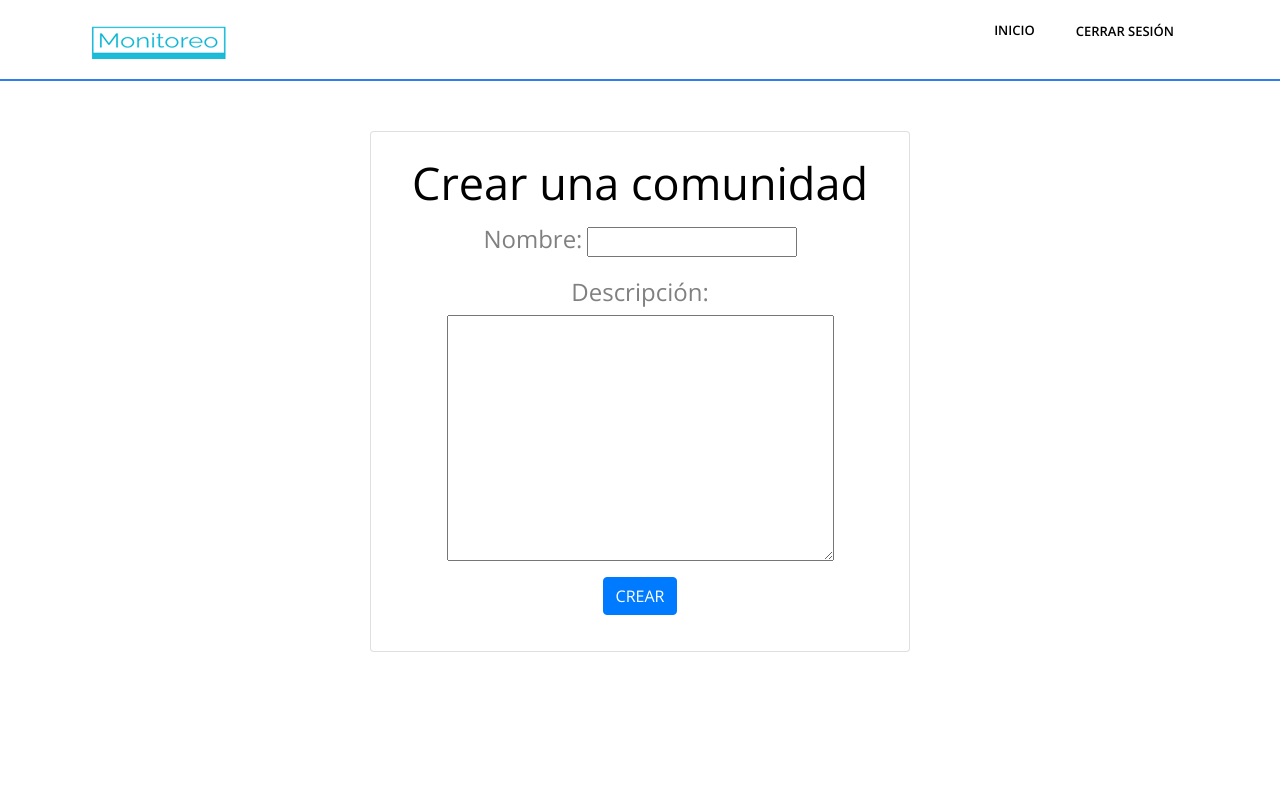
After one commit to alponcedeleon/TP-Dise-o, a Django app: page /crear-comunidad/ in a window 1280 px wide. The commit adds this page. Run offline with Django 5.2, Linux system fonts and the light colour scheme; a user stored in the database is signed in; data comes from the database, SQL or seed files in the repository; both versions use the stored data as it was after the commit; some libraries are stand-ins or nearby versions.

Commit message:
Dropdown comunidades

```diff
--- a/DDS/Aplicaciones/Monitoreo/forms.py
+++ b/DDS/Aplicaciones/Monitoreo/forms.py
@@ -13,3 +13,7 @@ class UserProfileForm(forms.ModelForm):
        # widgets = {
        #     'comunidades': forms.CheckboxSelectMultiple()  # Esto es un ejemplo, puedes cambiar el widget según tu necesidad
        # }
+
+class FormularioComunidad(forms.Form):
+    nombre = forms.CharField(label='Nombre de la comunidad', max_length=100)
+    descripcion = forms.CharField(label='Descripción', widget=forms.Textarea, max_length=255)
--- /dev/null
+++ b/DDS/Aplicaciones/Monitoreo/templates/crear_comunidad.html
@@ -0,0 +1,34 @@
+{% load static %}
+<html lang="es">
+  {% include 'fragments/head.html' %}
+  <body class="body-wrapper" data-spy="scroll" data-target=".privacy-nav">
+    {% include 'fragments/header.html' %}
+    <div class="container mt-5">
+  <div class="row justify-content-center">
+    <div class="col-md-6">
+      <div class="card">
+        <div class="card-body text-center">
+          <h1 class="card-title">Crear una comunidad</h1>
+          <form method="post">
+            {% csrf_token %}
+            <div class="form-group">
+              <label for="id_nombre" class="h4">Nombre:</label>
+              {{ form.nombre }}
+            </div>
+            <div class="form-group">
+              <label for="id_descripcion" class="h4">Descripción:</label>
+              {{ form.descripcion }}
+            </div>
+            <div class="text-center">
+            <button type="submit" class="btn btn-primary">Crear</button>
+          </form>
+        </div>
+      </div>
+    </div>
+  </div>
+</div>
+
+    <!-- Agregar los enlaces a los archivos JS de Bootstrap -->
+    {% include 'fragments/scripts.html' %}
+  </body>
+</html>
--- a/DDS/Aplicaciones/Monitoreo/templates/establecimiento.html
+++ b/DDS/Aplicaciones/Monitoreo/templates/establecimiento.html
@@ -29,7 +29,9 @@
 				<article class="featured">
 
             <div class="image">
-              <a href="blog-single.html"><img class="img-fluid" src="{{ establecimiento.foto.url }}" alt="featured-article"></a>
+              {% if establecimiento.foto %}
+                <a href="blog-single.html"><img class="img-fluid" src="{{ establecimiento.foto.url }}" alt="featured-article"></a>
+              {% endif %}
             </div>
 
             <div class="content">
--- a/DDS/Aplicaciones/Monitoreo/templates/fragments/header.html
+++ b/DDS/Aplicaciones/Monitoreo/templates/fragments/header.html
@@ -19,8 +19,15 @@
         <li class="nav-item @@servicios">
           <a class="nav-link" href="/buscar/servicios">Servicios</a>
         </li>
-        <li class="nav-item @@comunidades">
-          <a class="nav-link" href="/buscar/comunidades">Comunidades</a>
+        <li class="nav-item dropdown">
+          <a class="nav-link dropdown-toggle" href="#" id="navbarDropdown" role="button" data-toggle="dropdown" aria-haspopup="true" aria-expanded="false">
+            Comunidades
+          </a>
+          <div class="dropdown-menu" aria-labelledby="navbarDropdown">
+            <a href="/buscar/comunidades" class="dropdown-item">Explorar comunidades</a>
+            <a href="/mis-comunidades" class="dropdown-item">Mis comunidades</a>
+            <a href="/crear-comunidad" class="dropdown-item">Crear una comunidad</a>
+          </div>
         </li>
         {% endif%}
         {% if 'ComunidadAdmin' in groups %}
--- a/DDS/Aplicaciones/Monitoreo/views.py
+++ b/DDS/Aplicaciones/Monitoreo/views.py
@@ -2,8 +2,8 @@ from django.shortcuts import render, redirect, get_object_or_404
 from django.contrib.auth.forms import AuthenticationForm , UserCreationForm
 from django.contrib.auth import authenticate, login
 from django.contrib import messages
-from .forms import CustomUserCreationForm , UserProfileForm
-from .models import Perfil, Comunidad, Servicio, LineaTransporte, Organizacion, Estacion, Sucursal, PrestacionServicioEstacion, PrestacionServicioSucursal, ServicioPerfilEstacion, ServicioPerfilSucursal
+from .forms import CustomUserCreationForm , UserProfileForm, FormularioComunidad
+from .models import Perfil, Comunidad, ComunidadPerfil, Servicio, LineaTransporte, Organizacion, Estacion, Sucursal, PrestacionServicioEstacion, PrestacionServicioSucursal, ServicioPerfilEstacion, ServicioPerfilSucursal
 from .requests import obtener_localidades, obtener_provincias
 from django.contrib.auth.decorators import login_required, user_passes_test
 import logging
@@ -70,6 +70,50 @@ def listar_comunidades(request):
     }
 
     return render(request, 'listar_comunidades.html', context)
+
+def listar_comunidades_perfil(request):
+    group_names = requestGroups(request)
+    perfil = Perfil.objects.get(user=request.user)
+    comunidades_admin = ComunidadPerfil.objects.filter(perfil=perfil,esAdmin=True)
+    comunidades_no_admin = ComunidadPerfil.objects.filter(perfil=perfil,esAdmin=False)
+    context = {
+        'request':request,
+        'groups':group_names,
+        'perfil': perfil,
+        'comunidades_admin': comunidades_admin,
+        'comunidades_no_admin': comunidades_no_admin
+    }
+
+    return render(request, 'mis_comunidades.html', context)
+
+def crear_comunidad(request):
+    group_names = requestGroups(request)
+    perfil = Perfil.objects.get(user=request.user)
+    if request.method == 'POST':
+        form = FormularioComunidad(request.POST)
+        if form.is_valid():
+            comunidad = Comunidad(
+                nombre=form.cleaned_data['nombre'],
+                descripcion=form.cleaned_data['descripcion']
+            )
+            comunidad.save()
+            perfil.comunidades.add(comunidad)
+            comunidad_perfil = ComunidadPerfil.objects.get(comunidad=comunidad, perfil=perfil)
+            comunidad_perfil.esAdmin = True
+            comunidad_perfil.save()
+            perfil.save()
+
+            return redirect('listar_comunidades')
+    else:
+        form = FormularioComunidad()
+        perfil_comunidades = perfil.comunidades.all()
+        context = {
+            'request': request,
+            'groups': group_names,
+            'perfil': perfil,
+            'form' :form
+        }
+    return render(request, 'crear_comunidad.html', context)
 
 
 ########################################################################################################################################################
--- a/DDS/DDS/urls.py
+++ b/DDS/DDS/urls.py
@@ -16,7 +16,7 @@ Including another URLconf
 """
 from django.contrib import admin
 from django.urls import path
-from Aplicaciones.Monitoreo.views import register, home_view, perfil_usuario, listar_comunidades,  entidad,establecimiento,servicio_perfil_estacion,eliminar_servicio_perfil_estacion
+from Aplicaciones.Monitoreo.views import register, home_view, perfil_usuario, listar_comunidades, listar_comunidades_perfil,  entidad,establecimiento,servicio_perfil_estacion,eliminar_servicio_perfil_estacion,crear_comunidad
 from django.urls import include
 from django.contrib.auth.views import logout_then_login
 from django.conf import settings
@@ -31,6 +31,8 @@ urlpatterns = [
     path('logout/',logout_then_login,name='logout'),
     path('perfil/',perfil_usuario, name = "perfil_usuario"),
     path('buscar/comunidades',listar_comunidades, name = "listar_comunidades"),
+    path('crear-comunidad/', crear_comunidad, name='crear_comunidad'),
+    path('mis-comunidades/', listar_comunidades_perfil, name='listar_comunidades_perfil'),
     path('entidad/<int:id>/<str:tipo>/',entidad, name = "entidad"),
     path('establecimiento/<int:id>/<str:tipo>/',establecimiento, name = "establecimiento"),
     path('servicio-perfil-estacion/<int:servicio_id>/<int:establecimiento_id>/<str:tipo>/', servicio_perfil_estacion, name='servicio_perfil_estacion'),
```
Also changed, not shown: DDS/Aplicaciones/Monitoreo/templates/mis_comunidades.html (added, +31 -0 lines), DDS/Aplicaciones/Monitoreo/migrations/0010_estacion_servicios.py (added), DDS/DDS.sqlite3, DDS/media/profile_pics/carrefour.jpg (added), DDS/media/profile_pics/carrefour_D9uO0l8.jpg (added), 2 other files.
